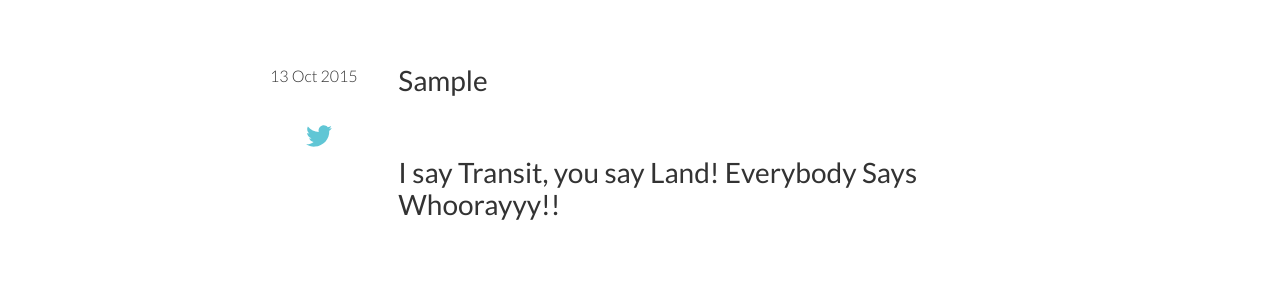
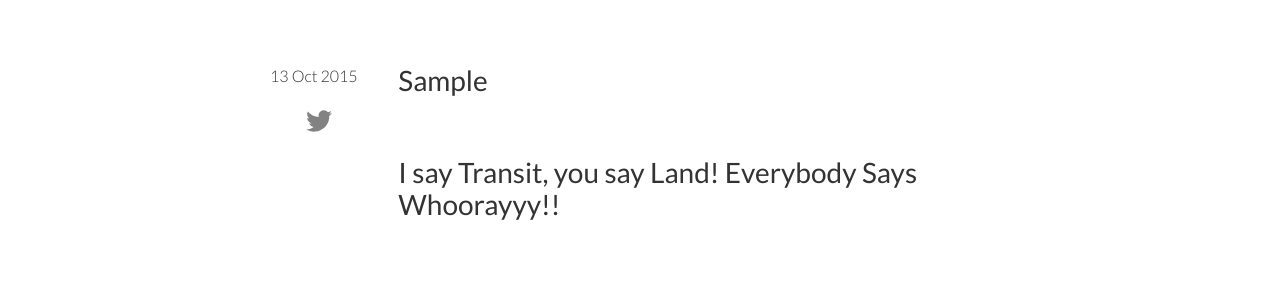
Before and after one commit to transitland/www-transit-land, a Jekyll site: the page built from _posts/2015-10-13-sample.md, in a window 1280 px wide. Shown: the part 267-567 px from the top of the page. Built offline with Jekyll 4.4.1, drawn with Linux system fonts in a browser that asks for light colours; nearby versions of some CDN libraries.

Commit message:
style change

```diff
--- a/_sass/social.scss
+++ b/_sass/social.scss
@@ -1,18 +1,16 @@
 .social-buttons {
   width: 100%;
-  margin-top: 30px;
-  padding: 5px;
-  background-color: #ffffff;
+  margin-top: 20px;
   text-align: center;
-  &:hover {
 
-    background-color: #ccc;
-  }
   .social-button-twitter {
-
     svg path,
     svg polygon {
-      fill: $logo-color-3;
+      fill: $grey-color;
+      &:hover {
+        fill: #55acee;
+      }
     }
   }
+
 }
```
